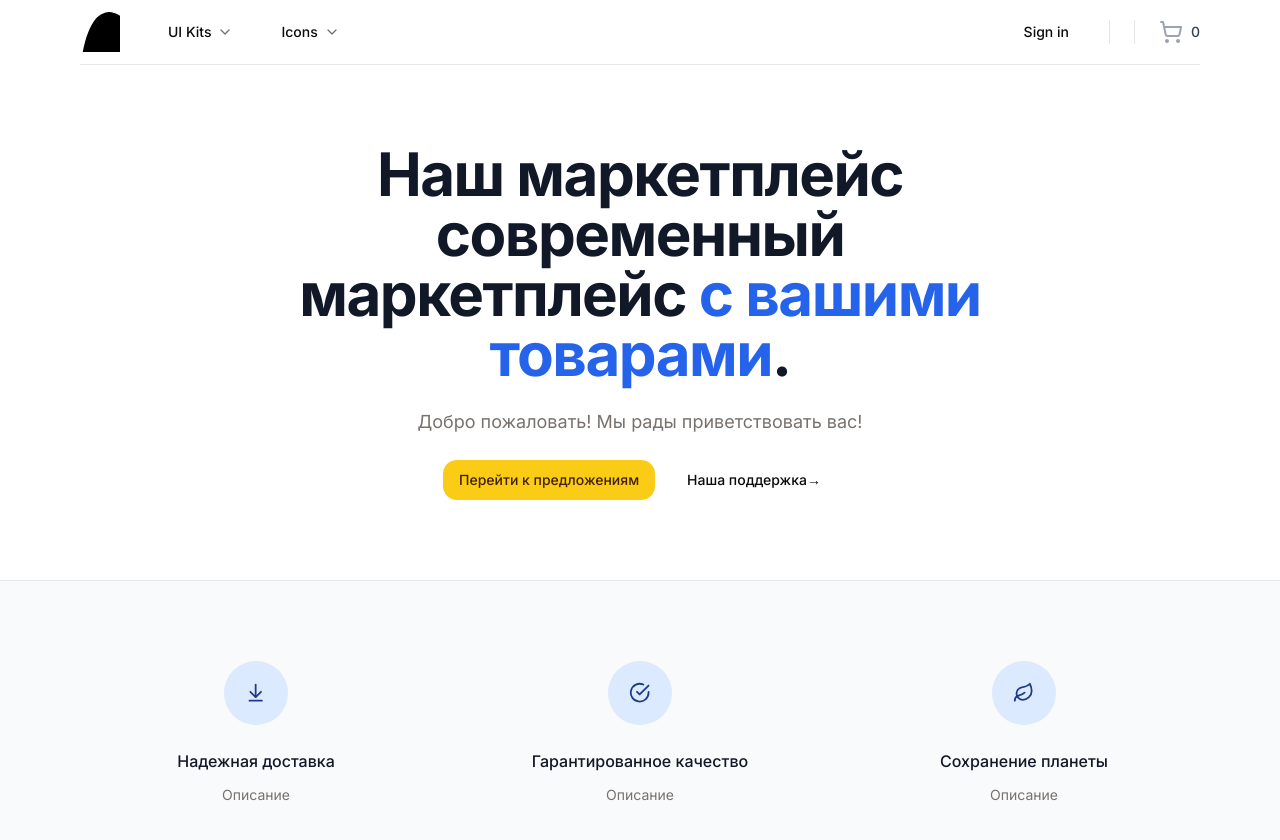
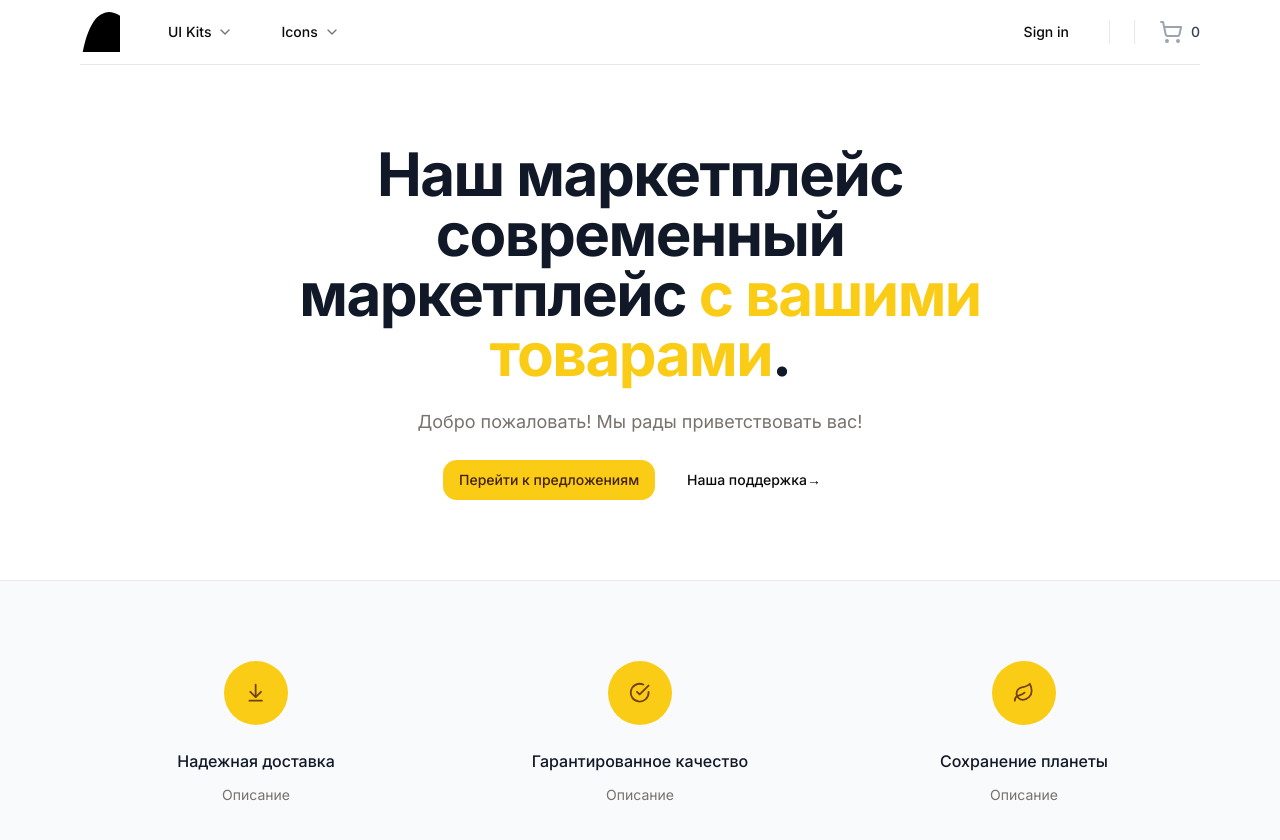
Before and after one commit to yugld/bytebay, a Next.js app: page / in a window 1280 px wide. Shown: the top 840 px of the page. Built offline with nearby package versions, Linux system fonts and the light colour scheme.

Commit message:
change color

```diff
--- a/src/app/page.tsx
+++ b/src/app/page.tsx
@@ -30,8 +30,7 @@ export default function Home() {
                 <div className="py-20 mx-auto text-center flex flex-col items-center max-w-3xl">
                     <h1 className="text-4xl font-bold tracking-tight text-gray-900 sm:text-6xl">
                         Наш маркетплейс современный маркетплейс{" "}
-                        <span className="text-blue-600">с вашими товарами</span>
-                        .
+                        <span className="text-primary">с вашими товарами</span>.
                     </h1>
                     <p className="mt-6 text-lg max-w-prose text-muted-foreground">
                         Добро пожаловать! Мы рады приветствовать вас!
@@ -54,7 +53,7 @@ export default function Home() {
                                 className="text-center md:flex md:items-start md:text-left lg:block lg:text-center"
                             >
                                 <div className="md:flex-shrink-0 flex justify-center">
-                                    <div className="h-16 w-16 flex items-center justify-center rounded-full bg-blue-100 text-blue-900">
+                                    <div className="h-16 w-16 flex items-center justify-center rounded-full bg-primary text-yellow-900">
                                         {<perk.Icon className="w-1/3 h-1/3" />}
                                     </div>
                                 </div>
```
